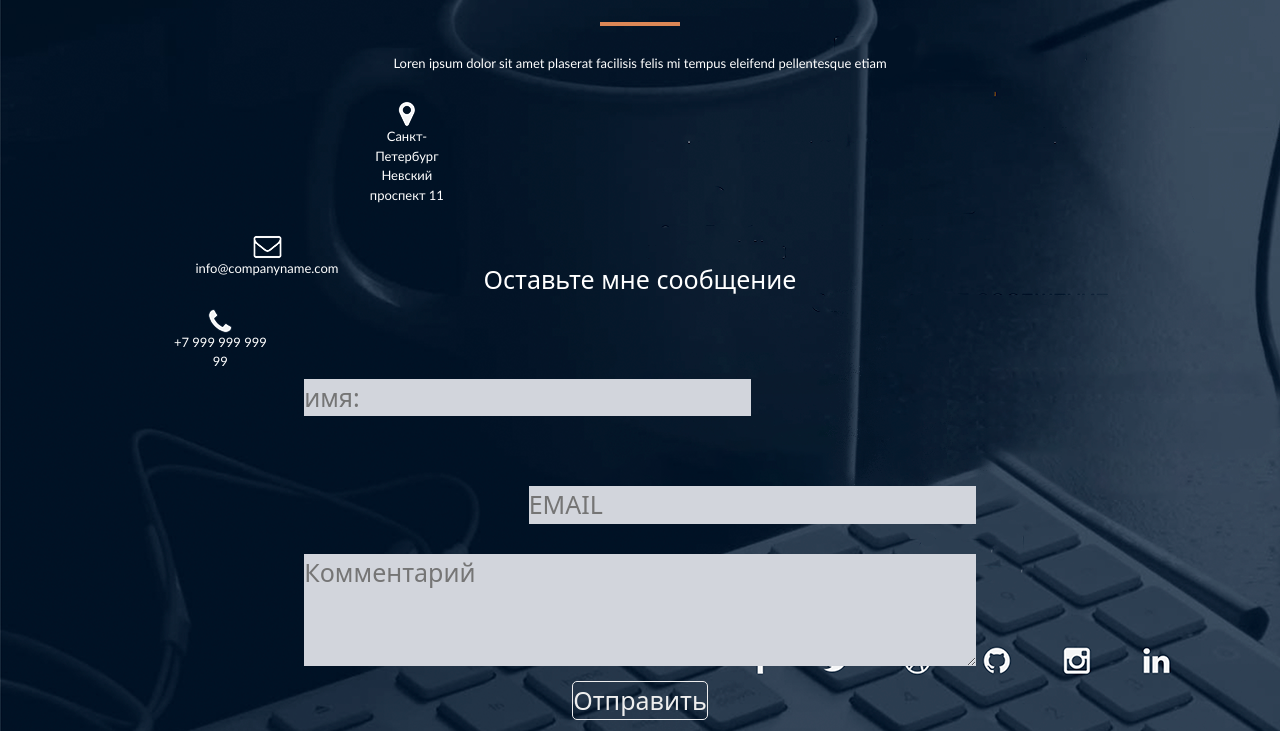
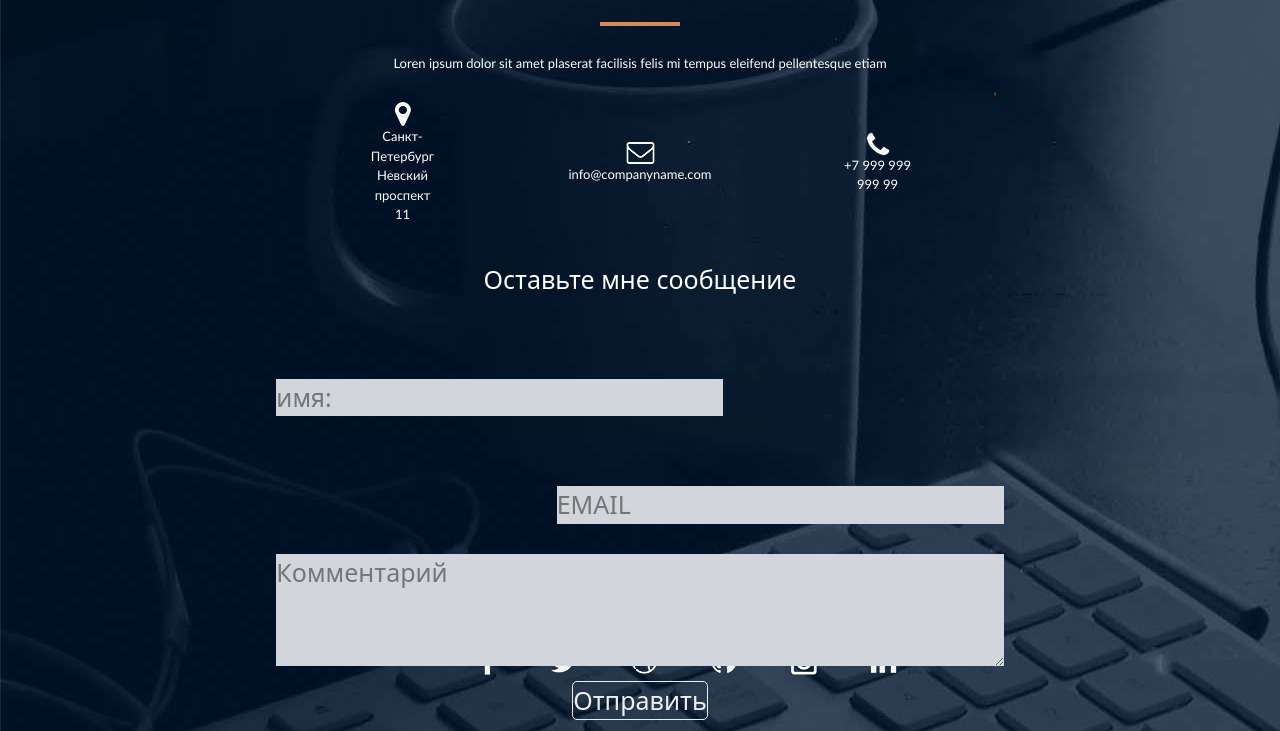
Before and after one commit to IvanushkoSiargei/IvanushkoSiargei.github.io, a plain HTML site: page src/index.html in a window 1280 px wide. Shown: the part 5228-5959 px from the top of the page. Drawn offline with Linux system fonts and the light colour scheme.

Commit message:
Add files via upload

```diff
--- a/src/css/style.css
+++ b/src/css/style.css
@@ -362,7 +362,7 @@ hr{
 	height: 800px;
     width: 100%;
 	color: #fff;
-	background-image: url(../img/1.png);
+	background-image: url(../img/1.jpg);
 
 	text-align: center;
 
@@ -421,7 +421,7 @@ hr{
 	font-size: 25px;
 }
 .call_inp{
-	width: 60%;
+	width: 65%;
 	height: 210px;
 	margin: -30px auto;
 }
@@ -458,33 +458,33 @@ hr{
 	color: #eee;
 }
 .SOTS_SETI {
-    width: 40%;
-	margin: 80px auto 0 auto;
+    width: 50%;
+	margin: 125px auto;
     height: 28px;
 }
 .FASEBOOK{
     float: left;
-    margin: 2px 0 0 23%;
+    margin: 2px 0 0 120px;
 }
 .TWITER{
 	float: left;
-    margin: 5px 0 0 46px;
+    margin: 5px 0 0 55px;
 }
 .BOOL{
     float: left;
-    margin: 3px 0 0 45px;
+    margin: 3px 0 0 55px;
 }
 .GITHUB{
 	float: left;
-    margin: 3px 0 0 43px;
+    margin: 3px 0 0 52px;
 }
 .INSTAGRAM{
 	float: left;
-    margin: 3px 0 0 44px;
+    margin: 4px 0 0 53px;
 }
 .IN{
 	float: left;
-    margin: 4px 0 0 44px;
+    margin: 4px 0 0 53px;
 }
 footer{
     width: 100%;
--- a/src/index.html
+++ b/src/index.html
@@ -165,7 +165,7 @@
     <div class="calc">
         <div class="container">
             <div class="row">
-                <div class="col-12">
+                <div class="col-10">
                    <h2>Расчет стоимости</h2>
                 </div>
             </div>
@@ -289,8 +289,9 @@
 					<h3>Loren ipsum dolor sit amet plaserat facilisis felis mi tempus eleifend pellentesque etiam</h3>
 				</div>
 			</div>
-			<div class="row align-items-center">
+
 				<div class="cont_blok">
+				<div class="row align-items-center">
 					<div class="col-1 offset-3">
 						<div class="PITER">
 							<img src="img/geo.png" alt="ADRESS">
```
Also changed, not shown: src/img/1.jpg (added).
